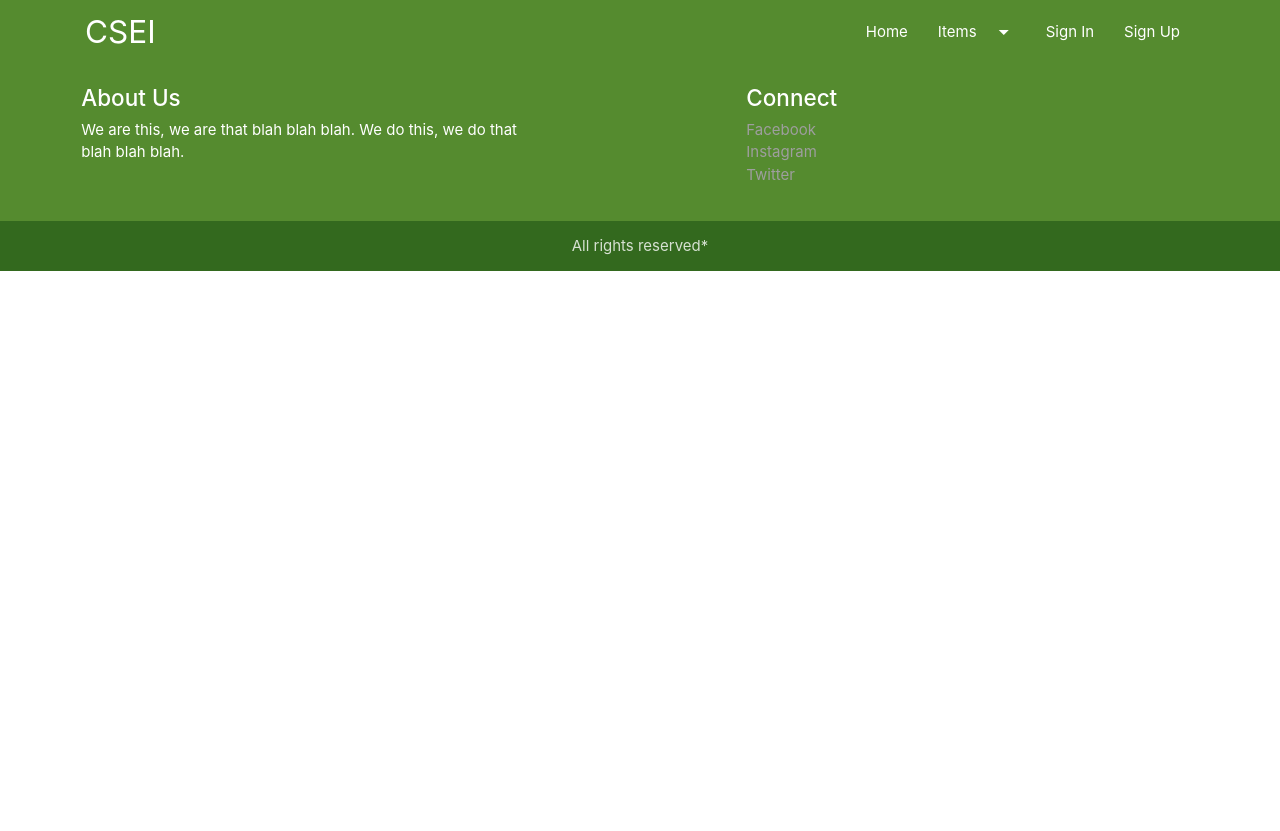
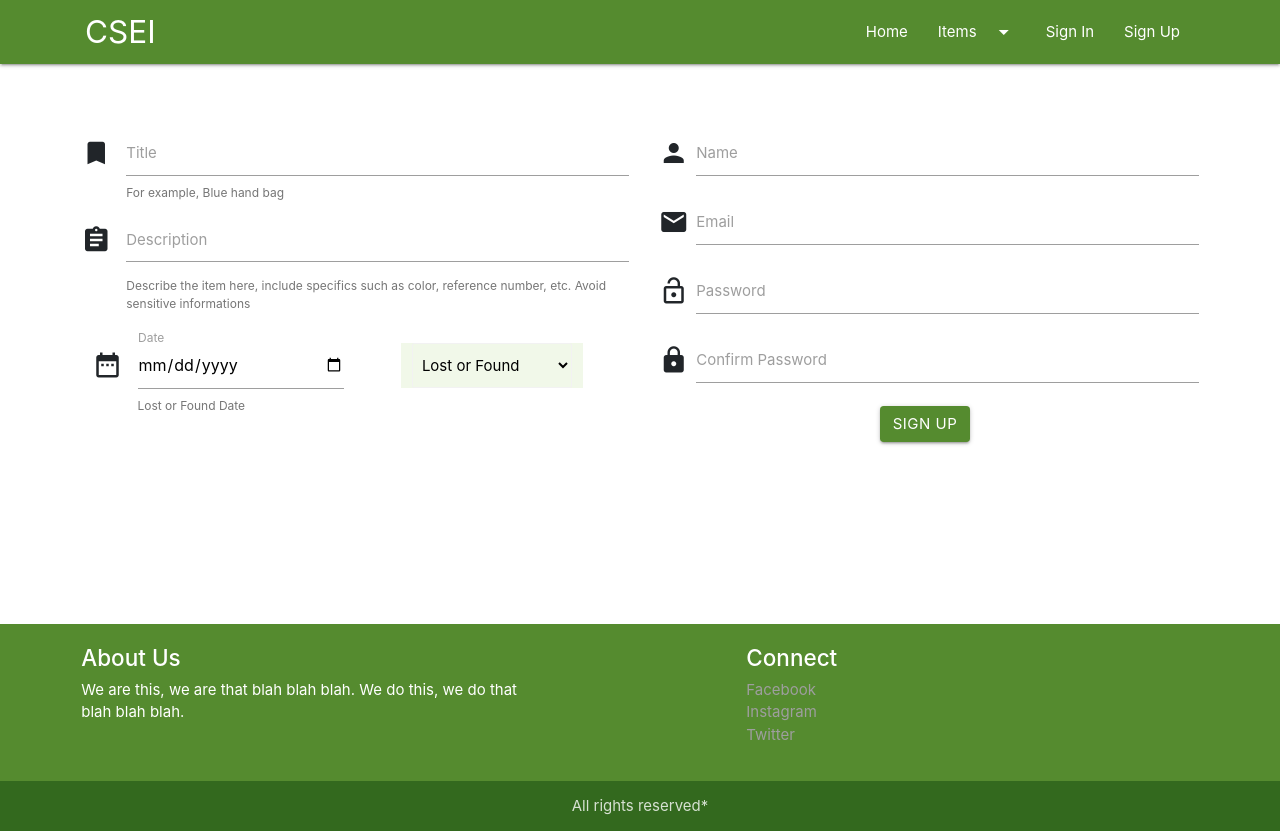
Before and after one commit to ebiskhan123/Lost-And-Found-frontend, an Angular app: page /addItem in a window 1280 px wide. Before the commit this address led to /. Before the commit the page ends 800 px from the top, so only its background shows below. Built offline with nearby package versions, Linux system fonts and the light colour scheme.

Commit message:
addItem form started

```diff
--- /dev/null
+++ b/src/app/add-item/add-item.component.html
@@ -0,0 +1,57 @@
+<div class="section container">
+    <div class="row">
+    <div class="col s12 l5">
+      <div class="input-field">
+        <i class="material-icons prefix">bookmark</i>
+        <input type="text" id="titleInput" name="title">
+        <label for="titleInput">Title</label>
+        <span class="helper-text">For example, Blue hand bag</span>
+      </div>
+      <div class="input-field">
+        <i class="material-icons prefix">assignment</i>
+        <textarea class="materialize-textarea" id="descriptionInput" name="description"></textarea>
+        <label for="descriptionInput">Description</label>
+        <span class="helper-text">Describe the item here, include specifics such as color, reference number, etc. Avoid sensitive informations</span>
+      </div>
+      <div class="input-field col s6">
+        <i class="material-icons prefix">date_range</i>
+        <input type="date" id="dateInput" name="date">
+        <label for="dateInput">Date</label>
+        <span class="helper-text">Lost or Found Date</span>
+      </div>
+      <div class="input-field light-green lighten-5 col s4 offset-s1">
+        <select name = "lostOrFound" class="browser-default light-green lighten-5">
+            <option value="" disabled selected>Lost or Found</option>
+            <option value="Lost" class="red-text">Lost</option>
+            <option value="Found" class="green-text">Found</option>
+          </select>
+      </div>
+
+    </div>
+    <div class="col s12 l5 center-align">
+      <div class="input-field">
+        <i class="material-icons prefix">person</i>
+        <input type="text" id="nameInput" name="name">
+        <label for="nameInput">Name</label>
+      </div>
+      <div class="input-field">
+        <i class="material-icons prefix">email</i>
+        <input type="email" id="emailInput" name="email">
+        <label for="emailInput">Email</label>
+      </div>
+      <div class="input-field">
+        <i class="material-icons prefix">lock_open</i>
+        <input type="password" id="passwordInput" name="password">
+        <label for="passwordInput">Password</label>
+      </div>
+      <div class="input-field">
+        <i class="material-icons prefix">lock</i>
+        <input type="password" id="confirmPasswordInput" name="confirmPassword">
+        <label for="confirmPasswordInput">Confirm Password</label>
+      </div>
+      <div class="input-field center">
+        <button class="btn light-green darken-3 white-text">Sign Up</button>
+      </div>
+      </div>
+    </div>
+  </div>
--- /dev/null
+++ b/src/app/add-item/add-item.component.ts
@@ -0,0 +1,15 @@
+import { Component, OnInit } from '@angular/core';
+
+@Component({
+  selector: 'app-add-item',
+  templateUrl: './add-item.component.html',
+  styleUrls: ['./add-item.component.css']
+})
+export class AddItemComponent implements OnInit {
+
+  constructor() { }
+
+  ngOnInit() {
+  }
+
+}
--- a/src/app/app-routing.module.ts
+++ b/src/app/app-routing.module.ts
@@ -4,6 +4,7 @@ import { HomeComponent } from './home/home.component';
 import { SignInComponent } from './sign-in/sign-in.component';
 import { SignUpComponent } from './sign-up/sign-up.component';
 import { ItemsComponent } from './items/items.component';
+import { AddItemComponent } from './add-item/add-item.component'
 
 const routes: Routes = [
   {path: '', component: HomeComponent},
@@ -13,6 +14,7 @@ const routes: Routes = [
   {path: 'lostItems', component: ItemsComponent},
   {path: 'foundItems', component: ItemsComponent},
   {path: 'items', component: ItemsComponent},
+  {path: 'addItem', component: AddItemComponent},
 ];
 
 @NgModule({
@@ -22,4 +24,4 @@ const routes: Routes = [
 
 export class AppRoutingModule { }
 
-export const routingComponents = [HomeComponent, SignInComponent, SignUpComponent];
+export const routingComponents = [HomeComponent, SignInComponent, SignUpComponent, AddItemComponent];
--- a/src/app/app.module.ts
+++ b/src/app/app.module.ts
@@ -5,7 +5,7 @@ import { AppRoutingModule, routingComponents } from './app-routing.module';
 import { AppComponent } from './app.component';
 import { NavbarComponent } from './navbar/navbar.component';
 import { FooterComponent } from './footer/footer.component';
-import { ItemsModule } from './items/items.module'
+import { ItemsModule } from './items/items.module';
 
 @NgModule({
   declarations: [
--- a/src/app/items/items.component.ts
+++ b/src/app/items/items.component.ts
@@ -33,7 +33,7 @@ const mockItems: Item[] = [
     imageUrl:'../../assets/images/handBag.jpg',
     lostOrFound:'Lost', category:'Bags',
     description:"Lorem ipsum dolor sit amet, consectetur adipiscing elit, sed do eiusmod tempor incididunt ut labore et dolore magna aliqua. Ut enim ad minim veniam, quis nostrud exercitation ullamco laboris nisi ut aliquip ex ea commodo consequat. Duis aute irure dolor in reprehenderit in voluptate velit esse cillum dolore eu fugiat nulla pariatur. Excepteur sint occaecat cupidatat non proident, sunt in culpa qui officia deserunt mollit anim id est laborum.",
-    tags:[]
+    tags:["Aswin", "Ebby", "Rss"]
   },
   <Item> {
     id:'agagag', location:'Mars Foundations',
```
Also changed, not shown: src/app/add-item/add-item.component.css (added), 1 other file (tests, documents, lock files or other folders).
